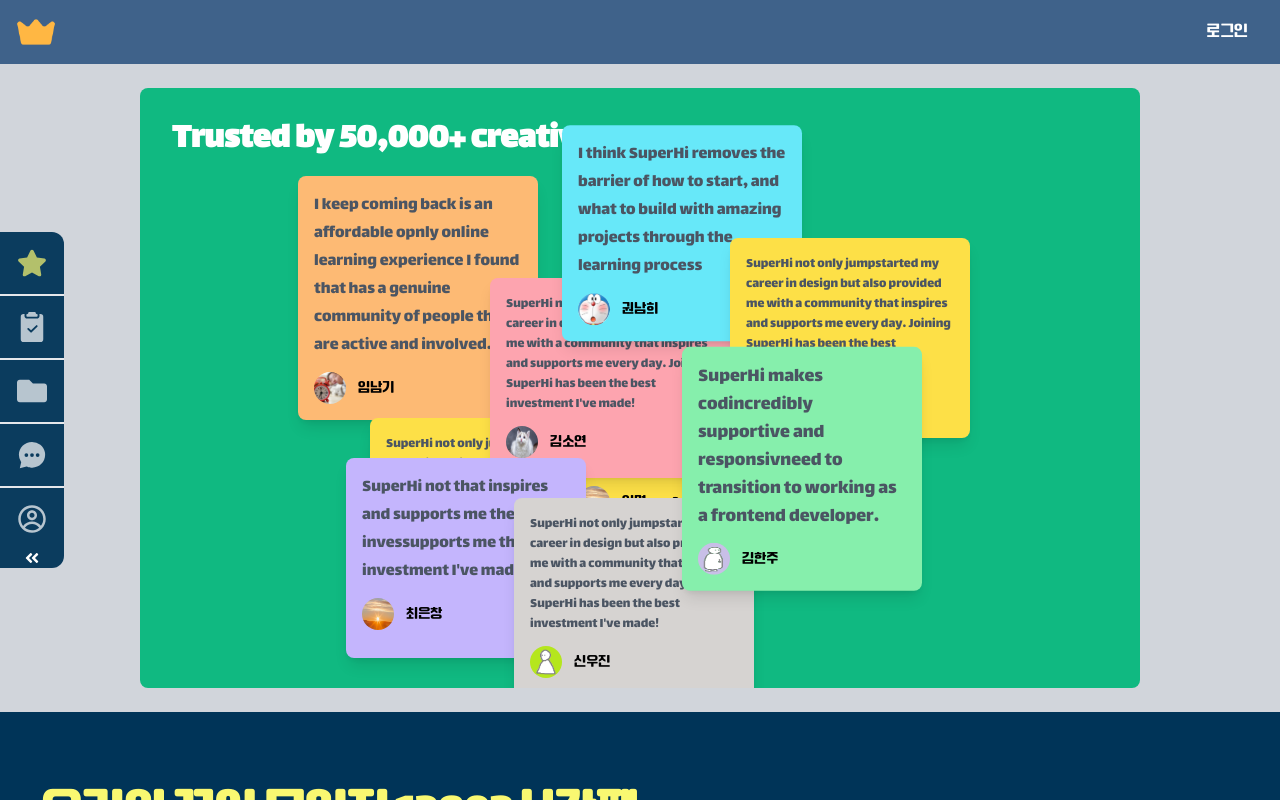
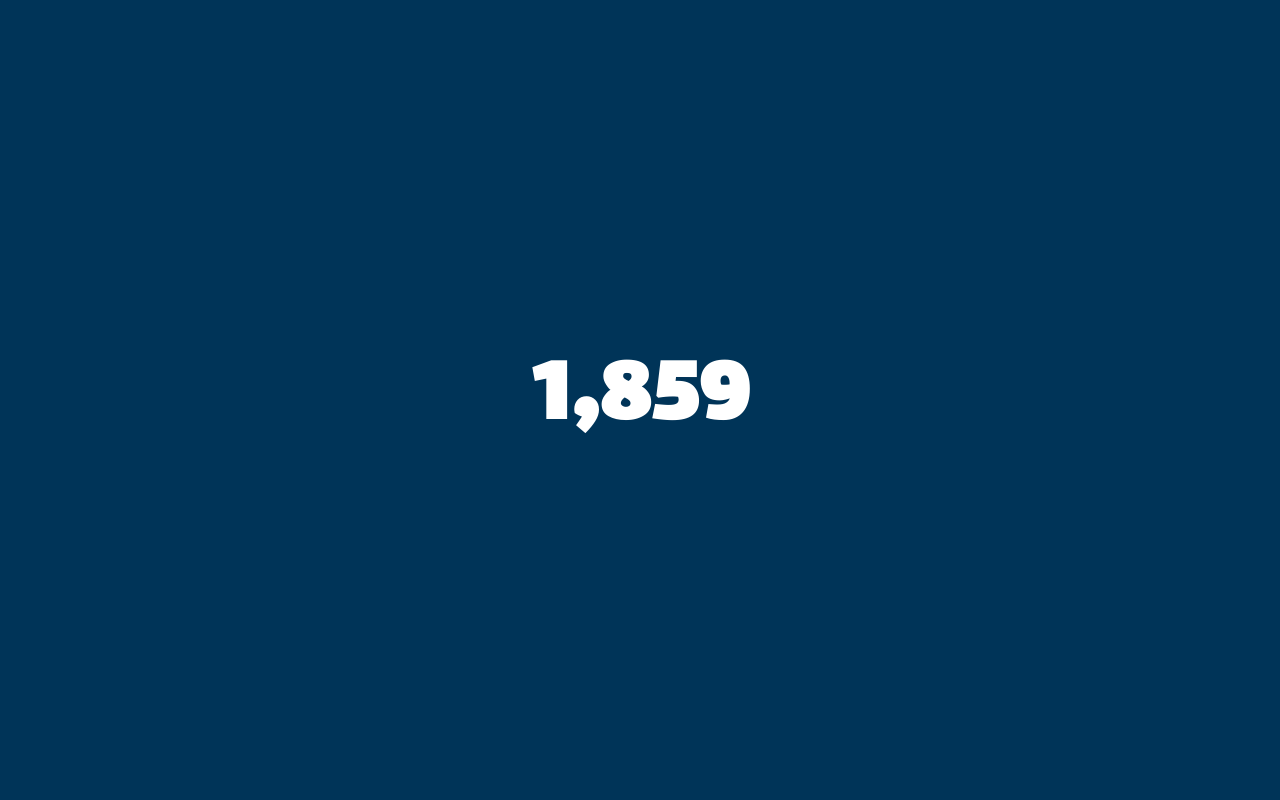
Before and after one commit to namgi2386/DreamMoA, a React (Vite) app in the folder FE/: page / in a window 1280 px wide. Shown: the top 800 px of the page. Built offline with nearby package versions, Linux system fonts and the light colour scheme.

Commit message:
Feat: SplashScreen과 MainHero 섹션 연동 애니메이션 구현

```diff
--- a/FE/src/components/home/MainHero.jsx
+++ b/FE/src/components/home/MainHero.jsx
@@ -1,9 +1,9 @@
-const MainHero = () => {
+const MainHero = ({ totalHours }) => {
   return (
     <div className="bg-[#003458] text-white py-20 px-10 flex items-center justify-between">
       <div className="w-1/2 space-y-6">
         <h1 className="text-5xl font-bold text-[#F9F871]">
-          우리의 꿈이 모인지 13892시간째
+          우리의 꿈이 모인지 {totalHours.toLocaleString()}시간째
         </h1>
         <p className="text-xl text-[#DBF2FF]">
           AI 기술로 학습을 혁신적으로 지원합니다.
--- a/FE/src/components/home/SplashScreen.jsx
+++ b/FE/src/components/home/SplashScreen.jsx
@@ -2,11 +2,12 @@ import { useState, useEffect } from 'react';
 import { motion, AnimatePresence } from 'framer-motion';
 import { getTotalStudyTime } from '../../services/api/studyTimeApi';
 
-const SplashScreen = ({ onComplete }) => {
+const SplashScreen = ({ onComplete, setFinalHours }) => {
   const [count, setCount] = useState(0);
   const [targetHours, setTargetHours] = useState(0);
   const [showFinalText, setShowFinalText] = useState(false);
-  const animationDuration = 2; // 카운터 애니메이션 시간(초)
+  const [isCountingDone, setIsCountingDone] = useState(false);
+  const animationDuration = 8; // 카운터 애니메이션 시간(초)
 
   useEffect(() => {
     const fetchAndSetupAnimation = async () => {
@@ -14,8 +15,8 @@ const SplashScreen = ({ onComplete }) => {
         /////////////////
         // 백 구현되면 이거 주석 해제!!!!!!!!!!!!
         // const totalMinutes = await getTotalStudyTime();
-        const totalMinutes = 1500; // 임시 값
-        const hours = Math.floor(totalMinutes / 60); // 분을 시간으로 변환
+        const totalMinutes = 150000; // 임시 값
+        const hours = Math.floor(totalMinutes / 60); // 분을 시간으로
         setTargetHours(hours);
 
         // 카운터 애니메이션
@@ -24,7 +25,7 @@ const SplashScreen = ({ onComplete }) => {
           setCount(prev => {
             if (prev >= hours) {
               clearInterval(interval);
-              setTimeout(() => setShowFinalText(true), 500);
+              setIsCountingDone(true);
               return hours;
             }
             return prev + step;
@@ -34,51 +35,53 @@ const SplashScreen = ({ onComplete }) => {
         return () => clearInterval(interval);
       } catch (error) {
         console.error('Failed to setup animation:', error);
-        onComplete?.(); // 에러 시 메인 페이지로 이동
+        onComplete(); // 에러 시 메인 페이지로 이동
       }
     };
 
     fetchAndSetupAnimation();
-  }, [onComplete]);
+  }, [onComplete, setTargetHours]);
 
   useEffect(() => {
-    if (showFinalText) {
+    if (isCountingDone) {
+      setFinalHours(targetHours); // 최종 시간 -> 상위 컴포넌트
       const timer = setTimeout(() => {
-        onComplete?.();
-      }, 2000);
+        onComplete();
+      }, 1000);
       return () => clearTimeout(timer);
     }
-  }, [showFinalText, onComplete]);
+  }, [isCountingDone, onComplete, setFinalHours, targetHours]);
 
   return (
-    <div className="fixed inset-0 bg-gray-900 flex items-center justify-center z-50">
-      <AnimatePresence>
-        {!showFinalText ? (
     <motion.div
-            key="counter"
-            initial={{ scale: 0.5, opacity: 0 }}
-            animate={{ scale: 1, opacity: 1 }}
-            exit={{ scale: 0.5, y: -100, opacity: 0 }}
+      className="fixed inset-0 bg-[#003458] flex items-center justify-center z-50"
+      animate={isCountingDone ? { opacity: 0 } : { opacity: 1 }}
+      transition={{ duration: 1 }}
+    >
+      <motion.div
         className="text-white text-8xl font-bold"
+        animate={
+          isCountingDone
+            ? {
+                scale: [1, 0.5],
+                y: [0, 20], // MainHero의 텍스트 위치로 이동
+                x: [0, -50], // MainHero의 텍스트 위치로 이동
+                color: '#F9F871'
+              }
+            : {
+                scale: 1,
+                y: 0,
+                x: 0
+              }
+        }
+        transition={{
+          duration: 1,
+          ease: "easeInOut"
+        }}
       >
         {Math.floor(count).toLocaleString()}
       </motion.div>
-        ) : (
-          <motion.div
-            key="final-text"
-            initial={{ opacity: 0, y: 50 }}
-            animate={{ opacity: 1, y: 0 }}
-            transition={{ duration: 0.5 }}
-            className="text-white text-2xl text-center"
-          >
-            <p>dreammoa가 꿈꿔온 시간</p>
-            <p className="text-4xl font-bold mt-2">
-              {targetHours.toLocaleString()}시간
-            </p>
     </motion.div>
-        )}
-      </AnimatePresence>
-    </div>
   );
 };
 
--- a/FE/src/pages/HomePage.jsx
+++ b/FE/src/pages/HomePage.jsx
@@ -12,14 +12,24 @@ import SplashScreen from '../components/home/SplashScreen';
 
 export default function HomePage() {
   const [showSplash, setShowSplash] = useState(true);
+  const [totalHours, setTotalHours] = useState(0);
+  const handleSplashComplete = () => {
+    setShowSplash(false);
+  };
+
   useSocialLogin();
 
   return (
     <>
-      {showSplash && <SplashScreen onComplete={() => setShowSplash(false)} />}
-      <div className={`min-h-screen w-full ${showSplash ? 'hidden' : ''}`}>
+      {showSplash && (
+        <SplashScreen
+          onComplete={handleSplashComplete}
+          setFinalHours={setTotalHours}
+        />
+      )}
+      <div className={`min-h-screen w-full ${showSplash ? 'invisible' : 'visible'}`}>
+        <MainHero totalHours={totalHours} />
         <HomeCommunity/>
-        <MainHero />
         <ServiceHighlight />
 
         {/* 마감 임박 챌린지  */}
```
Lines whose indentation alone changed are shown as unchanged.
